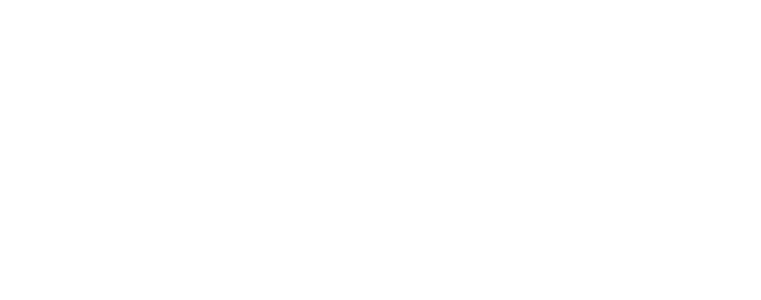
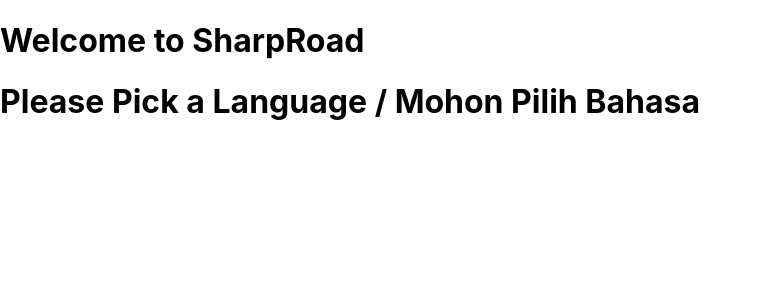
Before and after one commit to StevenAks21/Sharp-Road, a React (Create React App) app in the folder Front-End/: page / in a window 1280 px wide. Before the commit this address had no page. Shown: the top 300 px of the page, without its empty margins (0-761 px from the left). Built offline with nearby package versions, Linux system fonts and the light colour scheme.

Commit message:
created skeleton code for welcome page

```diff
--- a/Front-End/src/App.js
+++ b/Front-End/src/App.js
@@ -1,11 +1,21 @@
-import { Routes, Route, Navigate } from "react-router-dom";
+import { Routes, Route } from "react-router-dom";
+import { useState, createContext } from "react";
 import Login from "./Pages/Login";
+import Welcome from "./Pages/Welcome";
+
+
+export const insideContext = createContext();
 
 function App() {
+  const [insideBuilding, setInsideBuilding] = useState(null);
   return (
-    <Routes>
-      <Route path="/login" element={<Login />} />
-    </Routes>
+
+    <insideContext.Provider value={[insideBuilding, setInsideBuilding]}>
+      <Routes>
+        <Route path="/login" element={<Login />} />
+        <Route path='/' element={<Welcome />} />
+      </Routes>
+    </insideContext.Provider>
   );
 }
 
--- /dev/null
+++ b/Front-End/src/Pages/Welcome.js
@@ -0,0 +1,14 @@
+import { useContext, useState } from "react";
+import { insideContext } from "../App";
+
+function Welcome(){
+    const [insideBuilding, setInsideBuilding] = useContext(insideContext)
+    return(
+        <div>
+            <h1>Welcome to SharpRoad</h1>
+            <h1>Please Pick a Language / Mohon Pilih Bahasa</h1>
+        </div>
+    )
+}
+
+export default Welcome;
```
